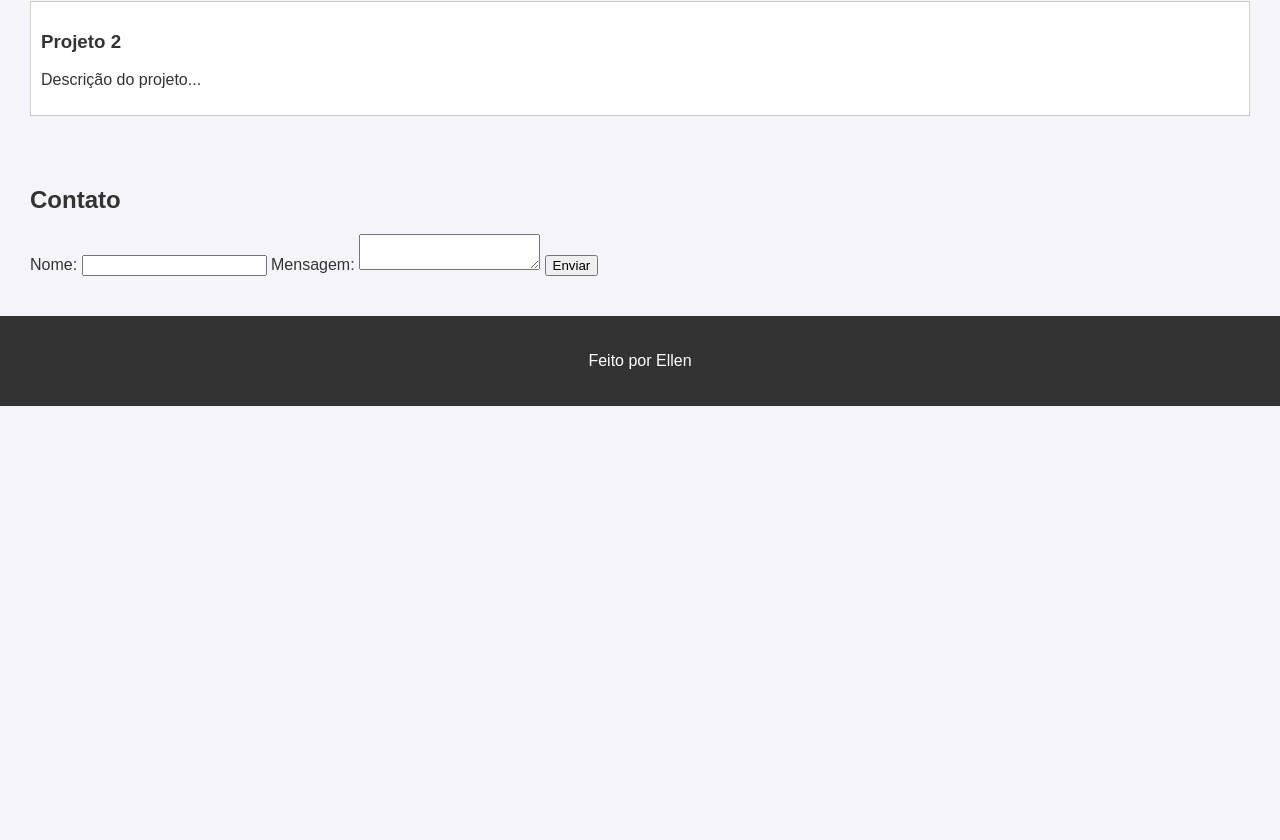
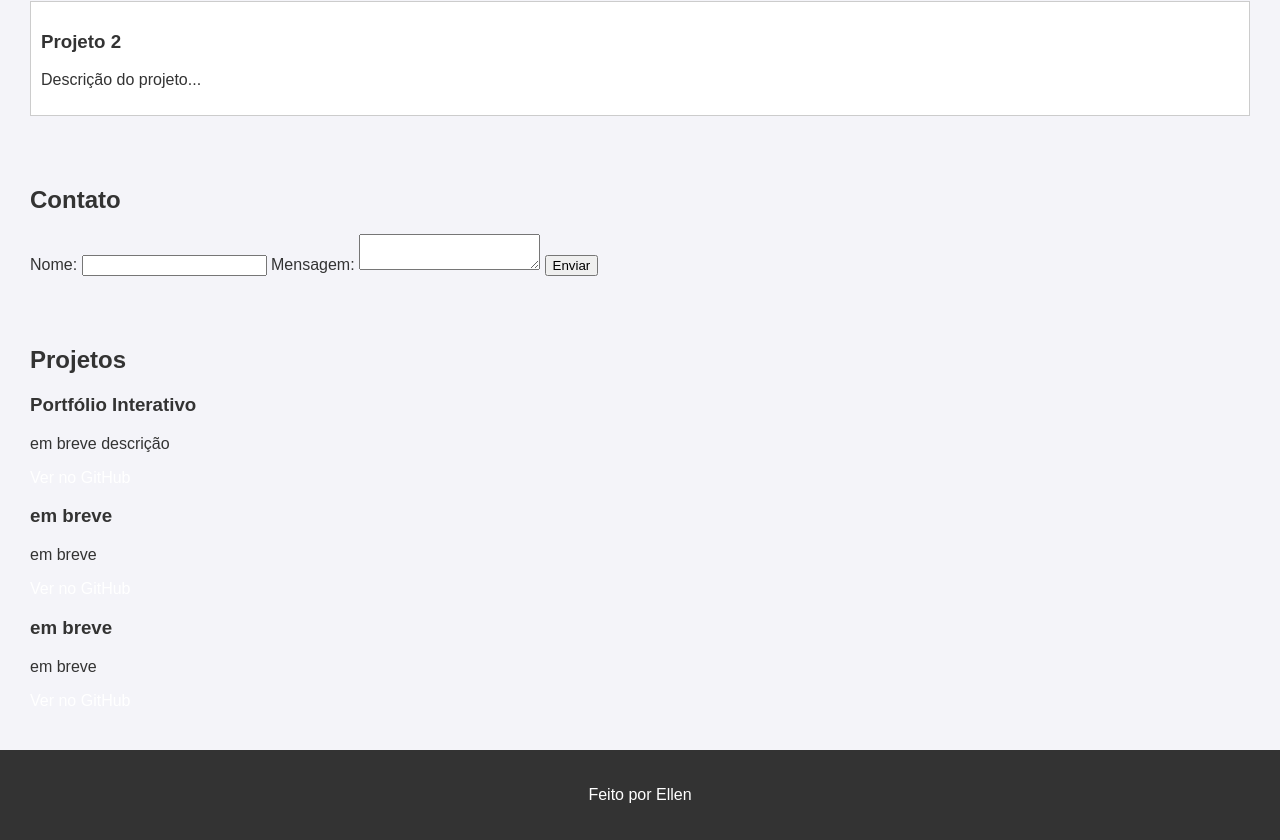
Before and after one commit to GhoostSoul/Portfolio-Interativo, a plain HTML site: page index.html in a window 1280 px wide. Shown: the part 528-1368 px from the top of the page. Before the commit the page ends 934 px from the top, so only its background shows below. Drawn offline with Linux system fonts and the light colour scheme.

Commit message:
Add files via upload
Adicionada uma nova seção #projects com o título "Meus Projetos", incluídos 3 cards de exemplo, cada um com:
Nome do projeto
Descrição breve
Link para o GitHub

```diff
--- a/index.html
+++ b/index.html
@@ -45,7 +45,30 @@
             <button type="submit">Enviar</button>
         </form>
     </section>
+    <section id="projects">
+        <h2>Projetos</h2>
+        <div class="cards-container">
 
+          <div class="card">
+            <h3>Portfólio Interativo</h3>
+            <p>em breve descrição</p>
+            <a href="https://github.com/GhoostSoul/Portfolio-Interativo" target="_blank">Ver no GitHub</a>
+          </div>
+
+          <div class="card">
+            <h3>em breve</h3>
+            <p>em breve</p>
+            <a href="https://github.com/seu-usuario-preenchendoburaco/todo-list" target="_blank">Ver no GitHub</a>
+          </div>
+
+          <div class="card">
+            <h3>em breve</h3>
+            <p>em breve</p>
+            <a href="hhttps://github.com/seu-usuario-preenchendoburaco/todo-list" target="_blank">Ver no GitHub</a>
+          </div>
+
+        </div>
+      </section>
     <footer>
         <p>Feito por Ellen</p>
     </footer>
```
